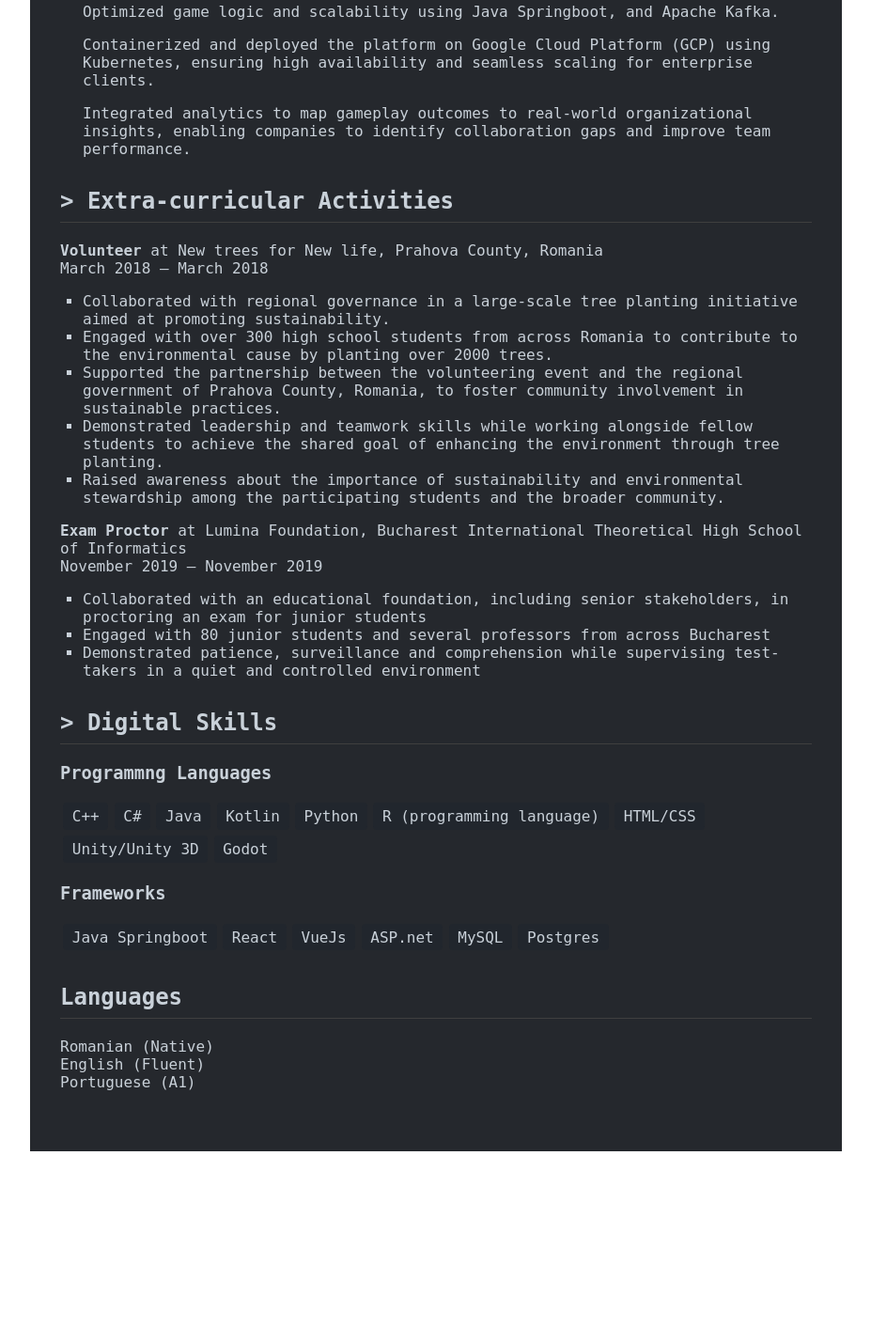
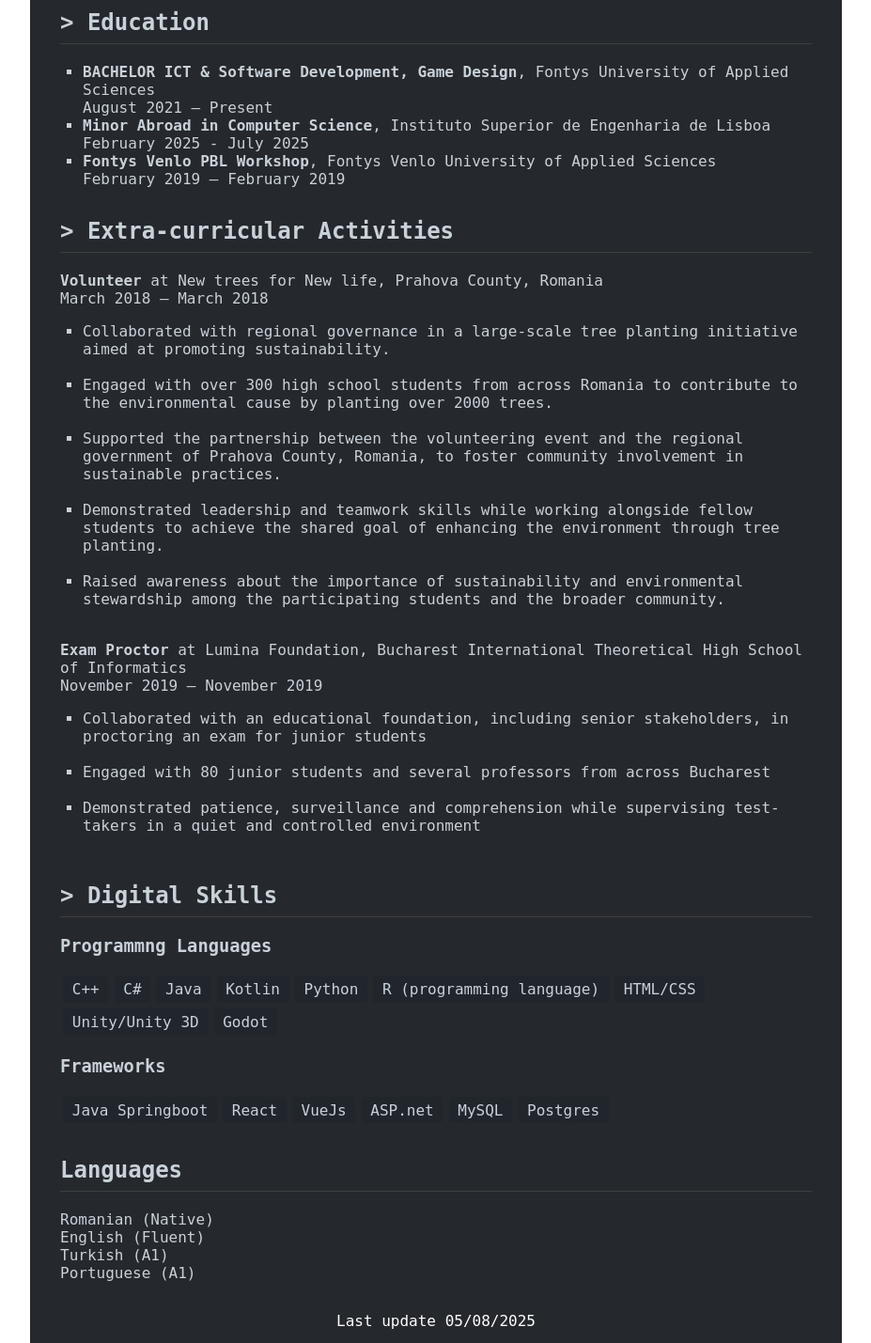
Before and after one commit to skoomer01/skoomer01.github.io, a plain HTML site: page index.html in a window 1280 px wide. Shown: the part 1368-2797 px from the top of the page at 94% size, without its empty margins (176-1103 px from the left). Before the commit the page ends 2593 px from the top, so only its background shows below. Drawn offline with Linux system fonts and the light colour scheme.

Commit message:
Reformatted the bullet points

```diff
--- a/index.html
+++ b/index.html
@@ -73,8 +73,14 @@
     content: "_";
     animation: blink 1s step-end infinite;
     color: #c9d1d9;
-  }
-
+    }
+    .footer {
+      left: 0;
+      bottom: 0;
+      width: 100%;
+      color: white;
+      text-align: center;
+    }
   @keyframes blink {
     50% { opacity: 0; }
   }
@@ -96,26 +102,17 @@
     <section>
       <h2>> Employment History</h2>
       <p><strong>d-centralize</strong> Software Developer<br>February 2024 — June 2024</p>
-      <ul>
-        <li>Contributed to <a href="https://www.pro6pp.nl/en" style="color: #f0f0f0; text-decoration: none; text-decoration-color: rgba(255, 255, 255, 0.8);">Pro6PP</a>, a SaaS platform specializing in geospatial APIs for postal codes, street names, and coordinates across multiple countries. I was tasked with engineered scalable APIs and pipelines to process and validate multi-gigabyte datasets, ensuring high accuracy and compliance with regional geographic standards.</li>
-        <li>Designed and implemented a proprietary algorithm to calculate distances between postal codes, improving time needed to proccess the datasets by halving it.</li>
-        <li>Developed and worked with technologies such as Python, Flask, Google Cloud Platform, PostgreSQL and libraries such as Pandas and specific tools liek Docker and Kubernetes.</li>
-      </ul>
-    </section>
-
-    <section>
-      <h2>> Education</h2>
-      <ul>
-        <li><strong>BACHELOR ICT & Software Development, Game Design</strong>, Fontys University of Applied Sciences<br>August 2021 — Present</li>
-        <li><strong>Minor Abroad in Computer Science</strong>, Instituto Superior de Engenharia de Lisboa<br>February 2025 - July 2025</li>
-        <li><strong>Fontys Venlo PBL Workshop</strong>, Fontys Venlo University of Applied Sciences<br>February 2019 — February 2019</li>
+      <ul style="list-style-type:square">
+        <p>Contributed to <a href="https://www.pro6pp.nl/en" style="color: #f0f0f0; text-decoration: none; text-decoration-color: rgba(255, 255, 255, 0.8);">Pro6PP</a>, a SaaS platform specializing in geospatial APIs for postal codes, street names, and coordinates across multiple countries. I was tasked with engineered scalable APIs and pipelines to process and validate multi-gigabyte datasets, ensuring high accuracy and compliance with regional geographic standards.</li>
+        <p>Designed and implemented a proprietary algorithm to calculate distances between postal codes, improving time needed to proccess the datasets by halving it.</li>
+        <p>Developed and worked with technologies such as Python, Flask, Google Cloud Platform, PostgreSQL and libraries such as Pandas and specific tools liek Docker and Kubernetes.</li>
       </ul>
     </section>
 
     <section>
       <h2>> Projects</h2>
       <p><strong>Canon Inc.</strong> Developed a Dashboard and Managed a Team <br>March 2023 — June 2023</p>
-      <ul>
+      <ul style="list-style-type:square">
         <p>Created and implemented a Regression Test suite visualisation solution using RESTful API backend built with Java and Springboot Framework, a React frontend styled with CSS, and a MSSQL database, deployed on Docker, the key features that the application and website provided were: log in, user creation, test branch management, regression test management, error management, filtering and searching option and database storage.</li>
         <p>Contributed to multiple phases such as:</li>
         <ul>
@@ -136,21 +133,30 @@
     </section>
 
     <section>
+      <h2>> Education</h2>
+      <ul style="list-style-type:square">
+        <li><strong>BACHELOR ICT & Software Development, Game Design</strong>, Fontys University of Applied Sciences<br>August 2021 — Present</li>
+        <li><strong>Minor Abroad in Computer Science</strong>, Instituto Superior de Engenharia de Lisboa<br>February 2025 - July 2025</li>
+        <li><strong>Fontys Venlo PBL Workshop</strong>, Fontys Venlo University of Applied Sciences<br>February 2019 — February 2019</li>
+      </ul>
+    </section>
+
+    <section>
       <h2>> Extra-curricular Activities</h2>
       <p><strong>Volunteer</strong> at New trees for New life, Prahova County, Romania<br>March 2018 — March 2018</p>
-      <ul>
-        <li>Collaborated with regional governance in a large-scale tree planting initiative aimed at promoting sustainability.</li>
-        <li>Engaged with over 300 high school students from across Romania to contribute to the environmental cause by planting over 2000 trees.</li>
-        <li>Supported the partnership between the volunteering event and the regional government of Prahova County, Romania, to foster community involvement in sustainable practices.</li>
-        <li>Demonstrated leadership and teamwork skills while working alongside fellow students to achieve the shared goal of enhancing the environment through tree planting.</li>
-        <li>Raised awareness about the importance of sustainability and environmental stewardship among the participating students and the broader community.</li>
+      <ul style="list-style-type:square">
+        <li>Collaborated with regional governance in a large-scale tree planting initiative aimed at promoting sustainability.</li><br>
+        <li>Engaged with over 300 high school students from across Romania to contribute to the environmental cause by planting over 2000 trees.</li><br>
+        <li>Supported the partnership between the volunteering event and the regional government of Prahova County, Romania, to foster community involvement in sustainable practices.</li><br>
+        <li>Demonstrated leadership and teamwork skills while working alongside fellow students to achieve the shared goal of enhancing the environment through tree planting.</li><br>
+        <li>Raised awareness about the importance of sustainability and environmental stewardship among the participating students and the broader community.</li><br>
       </ul>
 
       <p><strong>Exam Proctor</strong> at Lumina Foundation, Bucharest International Theoretical High School of Informatics<br>November 2019 — November 2019</p>
-      <ul>
-        <li>Collaborated with an educational foundation, including senior stakeholders, in proctoring an exam for junior students</li>
-        <li>Engaged with 80 junior students and several professors from across Bucharest</li>
-        <li>Demonstrated patience, surveillance and comprehension while supervising test-takers in a quiet and controlled environment</li>
+      <ul style="list-style-type:square">
+        <li>Collaborated with an educational foundation, including senior stakeholders, in proctoring an exam for junior students</li><br>
+        <li>Engaged with 80 junior students and several professors from across Bucharest</li><br>
+        <li>Demonstrated patience, surveillance and comprehension while supervising test-takers in a quiet and controlled environment</li><br>
       </ul>
     </section>
 
@@ -168,8 +174,11 @@
 
     <section>
       <h2>Languages</h2>
-      <p>Romanian (Native)<br>English (Fluent)<br>Portuguese (A1)</p>
+      <p>Romanian (Native)<br>English (Fluent)<br>Turkish (A1)<br>Portuguese (A1)</p>
     </section>
+    <div class="footer">
+      <p>Last update 05/08/2025</p>
+    </div>
   </div>
 
   <script>
```
